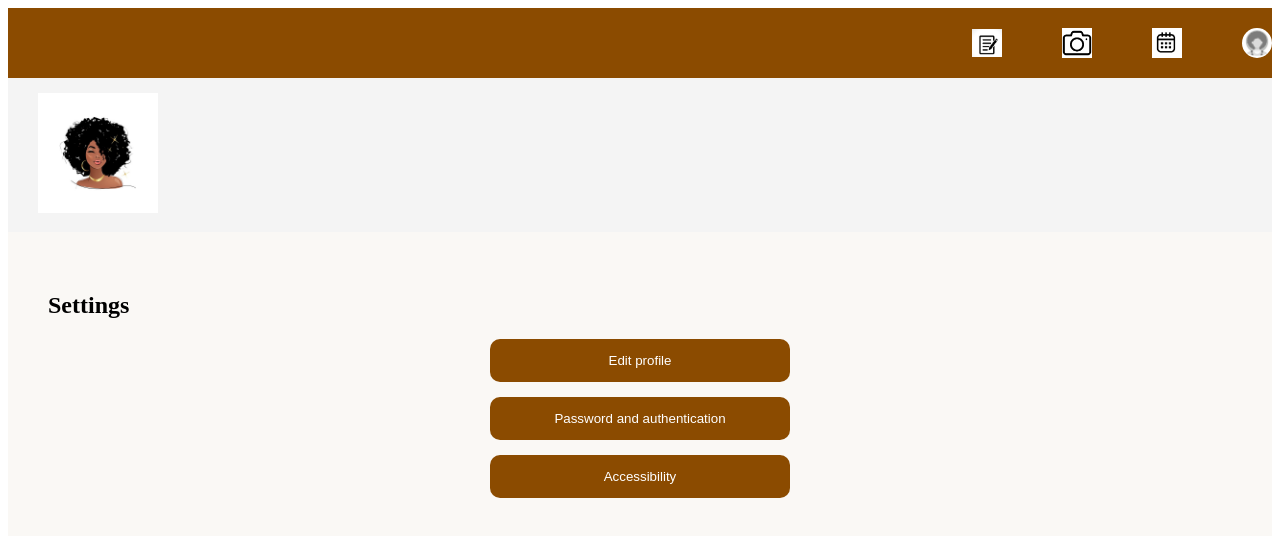
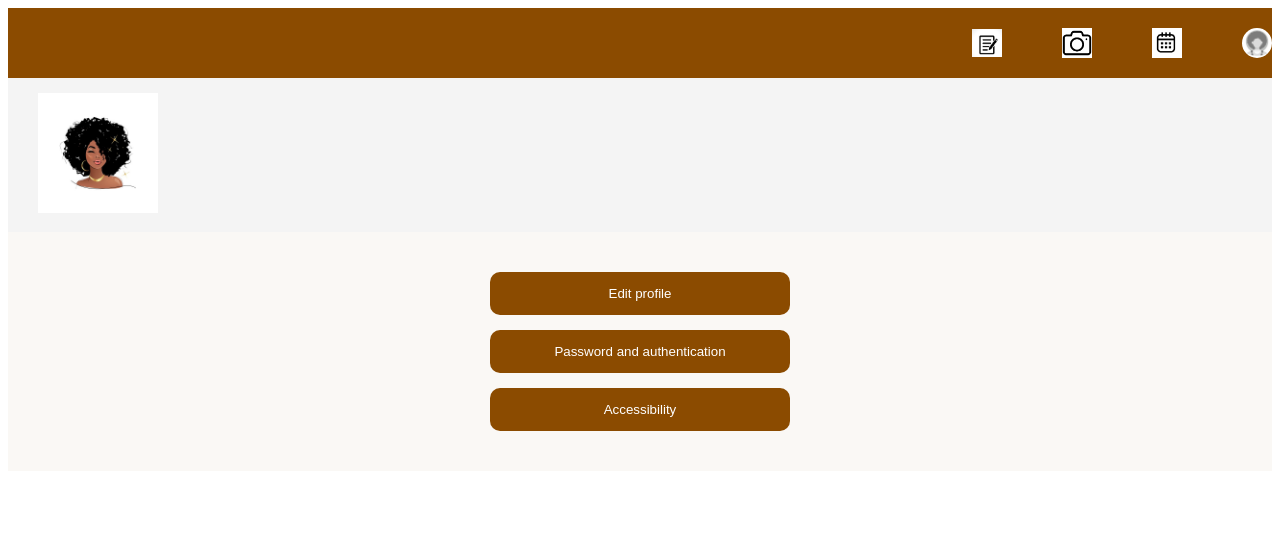
Before and after one commit to Mouniiira/CrownLog, a React (Create React App) app: page /settings in a window 1280 px wide. Shown: the top 536 px of the page. Built offline with nearby package versions, Linux system fonts and the light colour scheme.

Commit message:
Update Settings.js

```diff
--- a/src/pages/Settings.js
+++ b/src/pages/Settings.js
@@ -12,7 +12,6 @@ function Settings() {
       <LogoBar />
 
       <div className="settings-page">
-        <h2>Settings</h2>
 
         <div className="settings-grid">
           <button onClick={() => navigate("/settings/profile")}>
```
